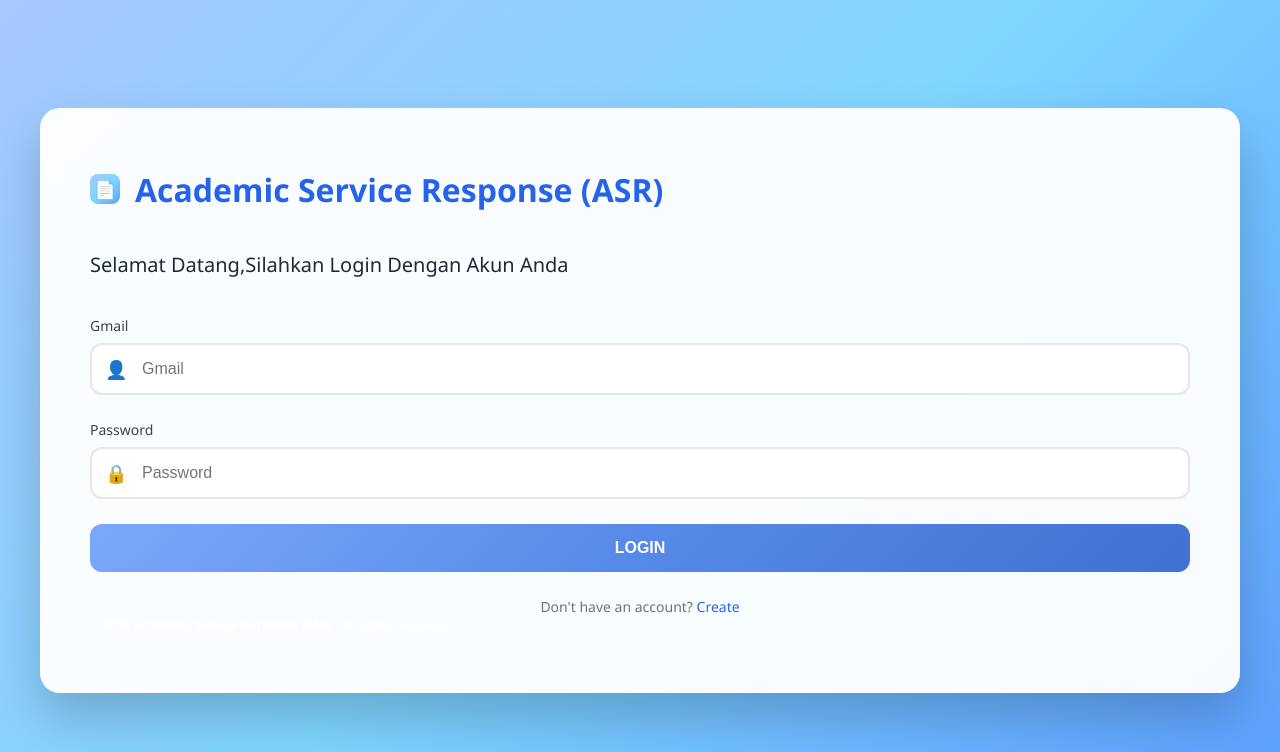
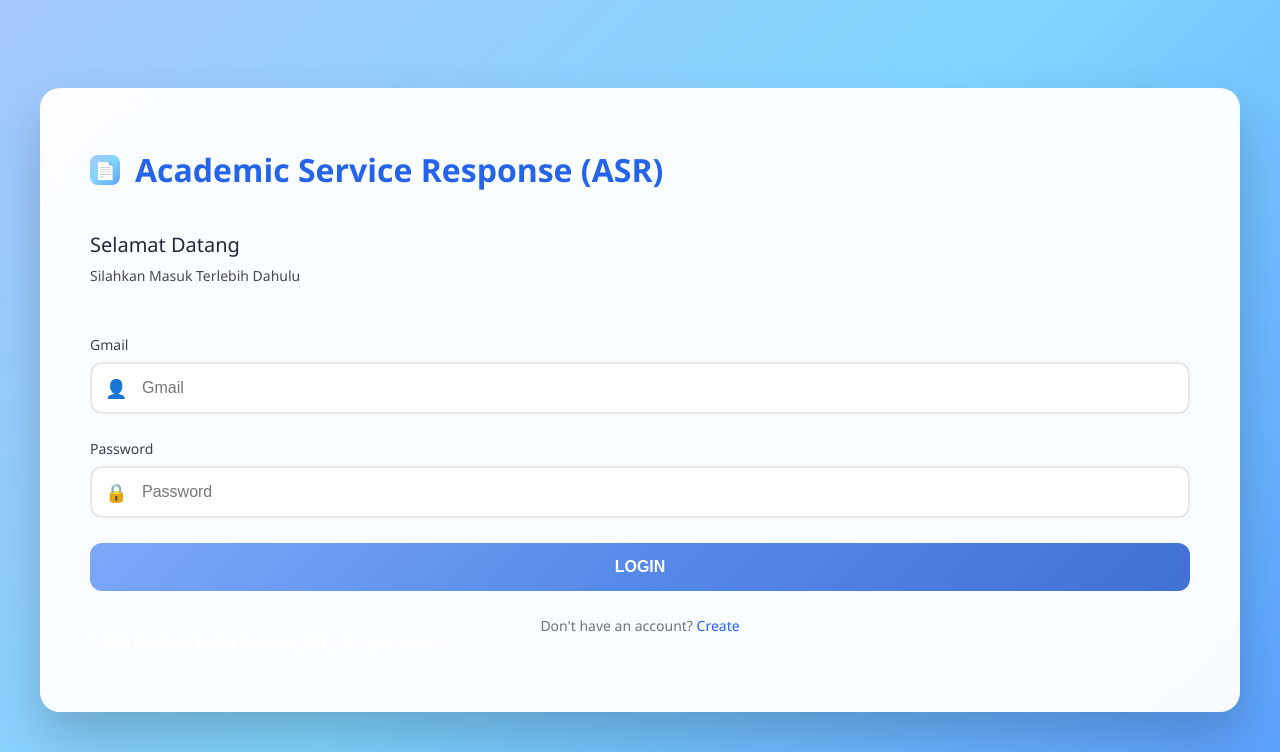
Before and after one commit to Nexuss-void/web_layanan_akademik_hosting, a Django app: page / in a window 1280 px wide. Shown: the top 752 px of the page. Run offline with Django 4.2, Linux system fonts and the light colour scheme.

Commit message:
~ ui login 5

```diff
--- a/static/assets/css/login.css
+++ b/static/assets/css/login.css
@@ -69,6 +69,12 @@ body {
     font-weight: 500;
     color: #1f2937;
     margin-bottom: 8px;
+}
+
+.welcome-subtitle {
+    font-size: 14px;
+    color: #46494f;
+    margin-bottom: 20px;
 }
 
 .form-group {
--- a/templates/users/login.html
+++ b/templates/users/login.html
@@ -18,7 +18,8 @@
             </div>
 
             <div class="welcome-text">
-                <h1 class="welcome-title">Selamat Datang,Silahkan Login Dengan Akun Anda</h1>
+                <h1 class="welcome-title">Selamat Datang</h1>
+                <p class="welcome-subtitle">Silahkan Masuk Terlebih Dahulu</p>
             </div>
 
             {% for message in messages %}
```
